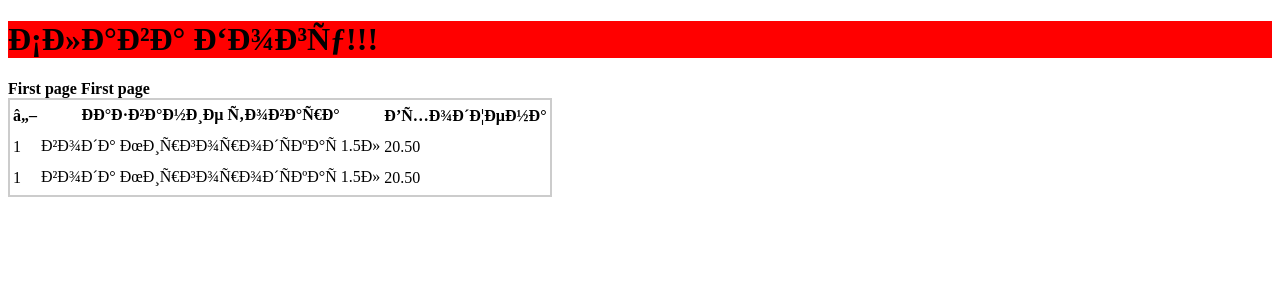
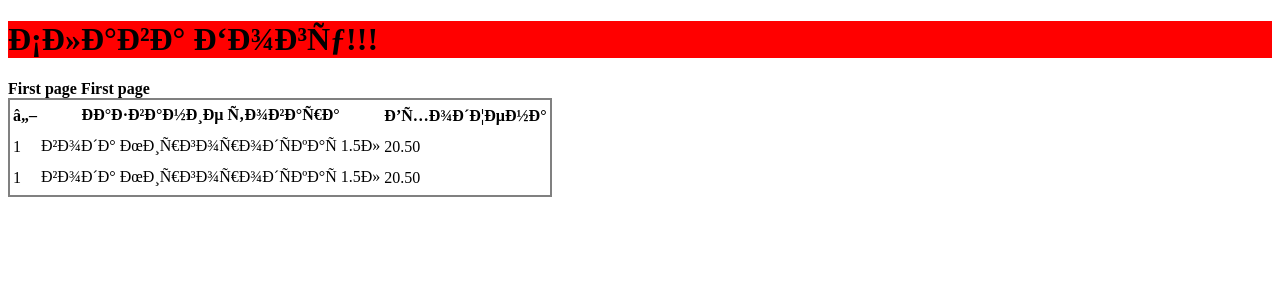
Before and after one commit to AlexKrts1/page1, a PHP site: page / in a window 1280 px wide. Shown: the top 300 px of the page. Run offline with PHP 8.4, Linux system fonts and the light colour scheme.

Commit message:
Update style.css

```diff
--- a/style.css
+++ b/style.css
@@ -3,5 +3,5 @@
 }
 
 table{
-	border:2px solid #cccccc;
+	border:2px solid gray;
 }
```
